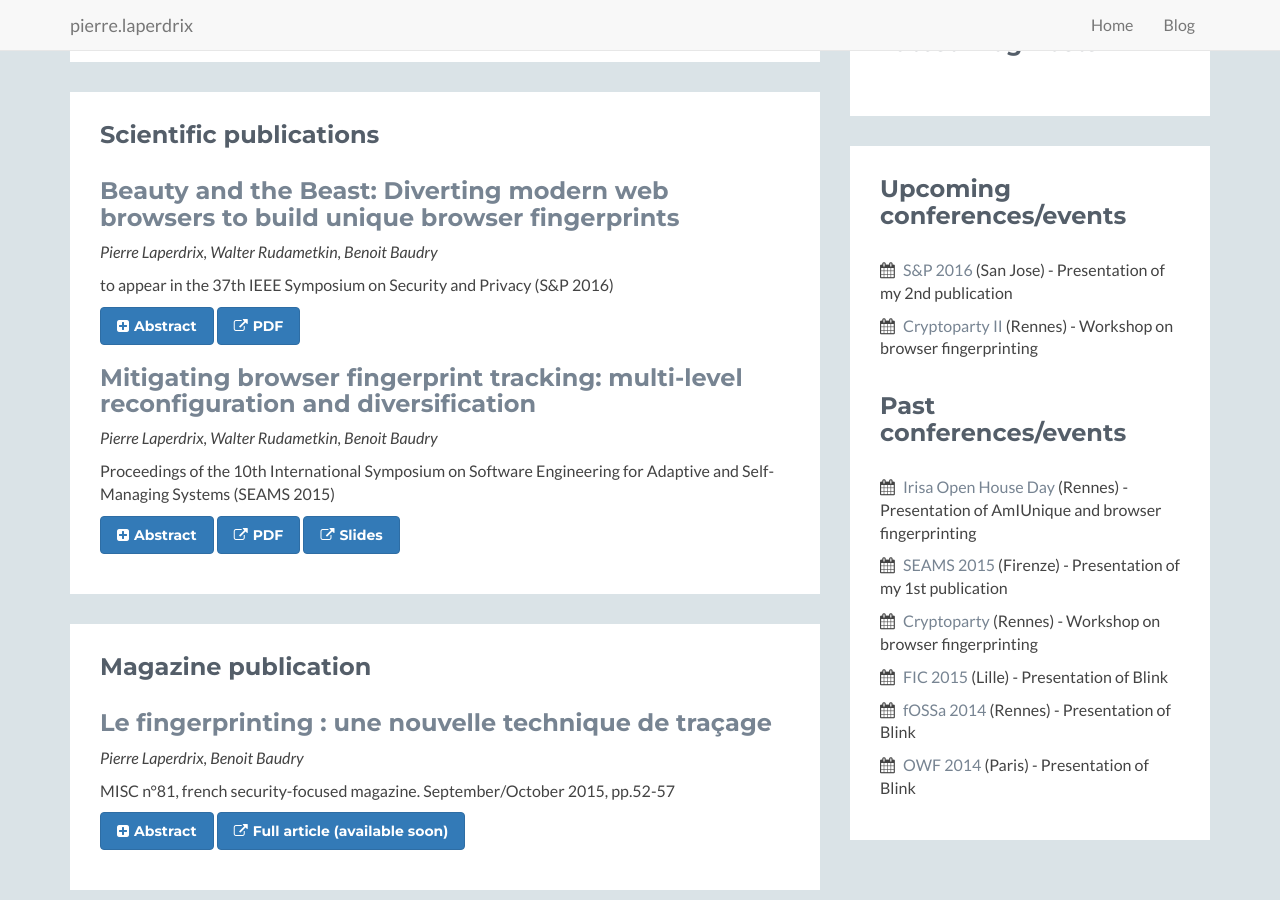
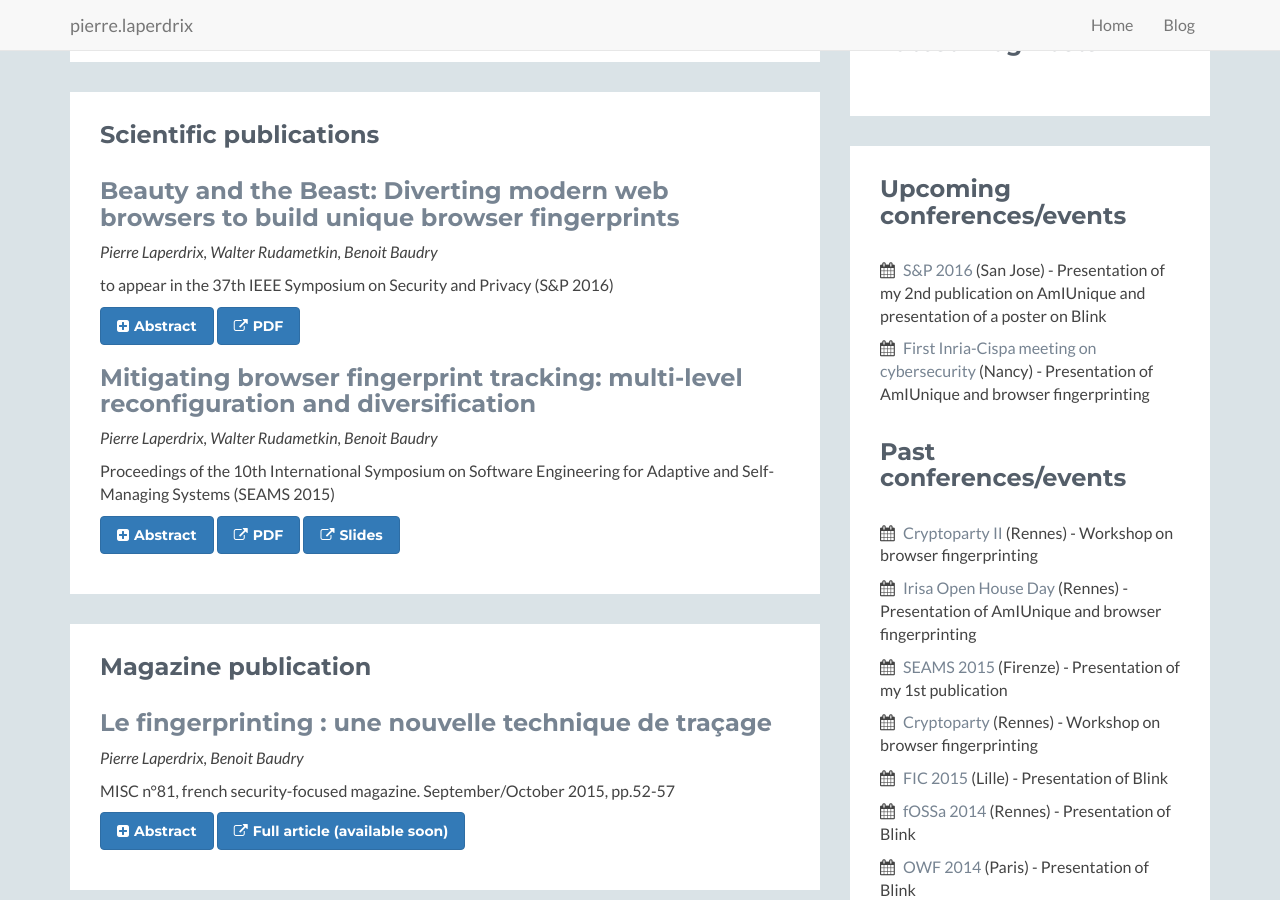
Before and after one commit to plaperdr/plaperdr.github.io, a Jekyll site: the page built from index.html, in a window 1280 px wide and 900 px high, scrolled down 543 px. Built offline with Jekyll 4.4.1, drawn with Linux system fonts in a browser that asks for light colours; nearby versions of some CDN libraries; library files that are not in the unit come from our copies.

Commit message:
Updating website

```diff
--- a/index.html
+++ b/index.html
@@ -400,14 +400,15 @@ layout: home
                     <h2 class="heading">Upcoming conferences/events</h2>
                     <div class="content">
                         <ul class="list-unstyled">
-							<li><i class="fa fa-calendar"></i> <a href="http://www.ieee-security.org/TC/SP2016/">S&P 2016</a> (San Jose) - Presentation of my 2nd publication</li>
-                            <li><i class="fa fa-calendar"></i> <a href="http://biblio.insa-rennes.fr/crypto">Cryptoparty II</a> (Rennes) - Workshop on browser fingerprinting</li>
+							<li><i class="fa fa-calendar"></i> <a href="http://www.ieee-security.org/TC/SP2016/">S&P 2016</a> (San Jose) - Presentation of my 2nd publication on AmIUnique and presentation of a poster on Blink</li>
+                            <li><i class="fa fa-calendar"></i> <a href="https://www.inria.fr/en/centre/nancy/innovation/rii-2016/demos/amiunique">First Inria-Cispa meeting on cybersecurity</a> (Nancy) - Presentation of AmIUnique and browser fingerprinting</li>
                         </ul>
                     </div><!--//content-->
                     <br>
                     <h2 class="heading">Past conferences/events</h2>
                     <div class="content">
                         <ul class="list-unstyled">
+							<li><i class="fa fa-calendar"></i> <a href="http://biblio.insa-rennes.fr/crypto">Cryptoparty II</a> (Rennes) - Workshop on browser fingerprinting</li>
 							<li><i class="fa fa-calendar"></i> <a href="https://po.irisa.fr/en/">Irisa Open House Day </a> (Rennes) - Presentation of AmIUnique and browser fingerprinting</li>
 							<li><i class="fa fa-calendar"></i> <a href="http://www.disim.univaq.it/seams2015/">SEAMS 2015</a> (Firenze) - Presentation of my 1st publication</li>
 							<li><i class="fa fa-calendar"></i> <a href="http://biblio.insa-rennes.fr/crypto">Cryptoparty</a> (Rennes) - Workshop on browser fingerprinting</li>
```
Also changed, not shown: _posts/2016-04-18-inria-cispa.md (added, +9 -0 lines), Gemfile.lock, blog/images/cybersecurite.jpg (added).
